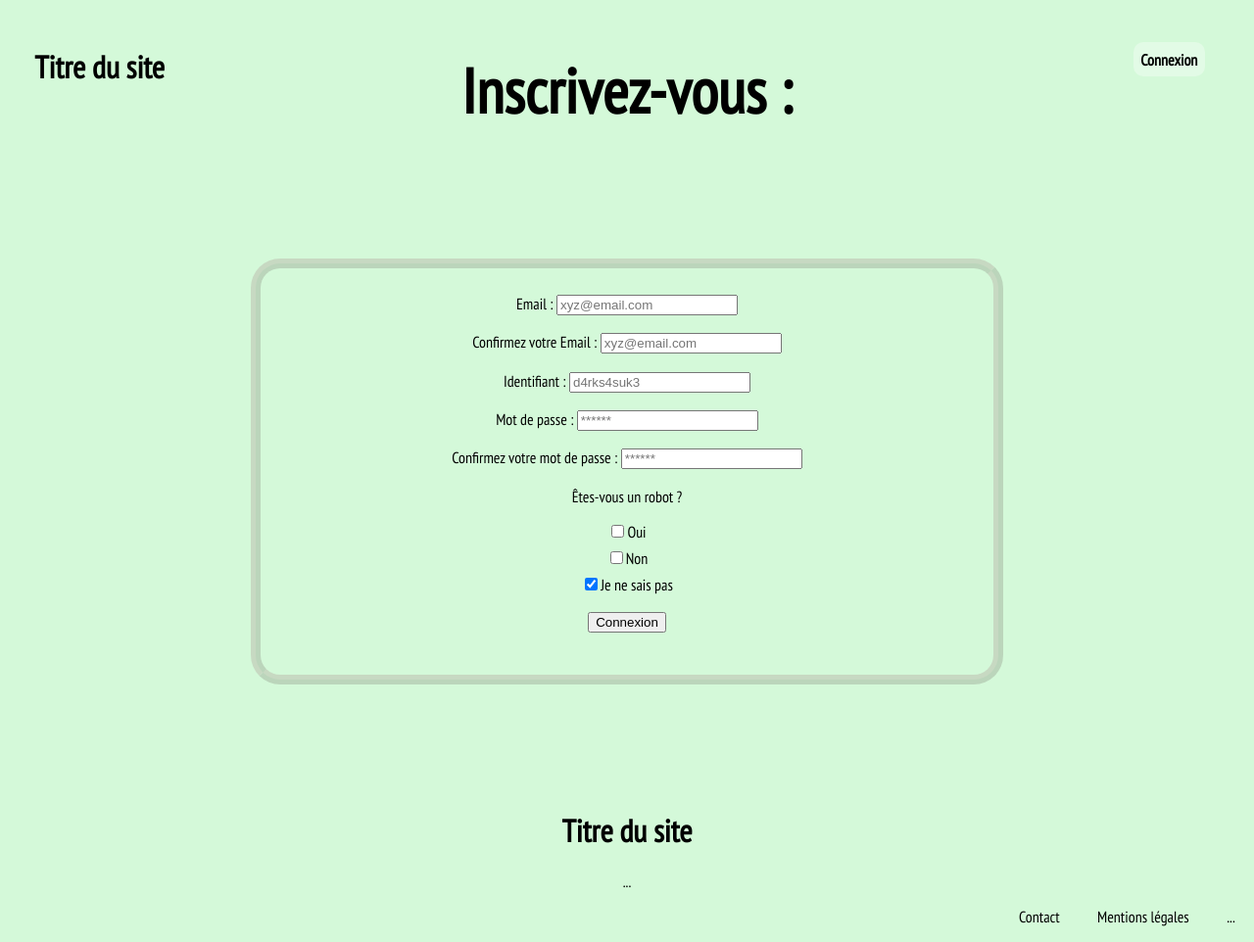
After one commit to Kupodecuisine/Realisations_fil_rouge, a PHP site: page /inscription.html in a window 1280 px wide. The commit adds this page. Shown: the whole page at 98% size. Run offline with PHP 8.4, Linux system fonts and the light colour scheme.

Commit message:
modif + ajout connexion/inscription

```diff
--- a/Realisation_2_HTML_CSS/css.css
+++ b/Realisation_2_HTML_CSS/css.css
@@ -1,4 +1,4 @@
-/* h1 h4 h5 = index // h2 = track */
+/* h1 h4 h5 = index // h2 = track connexion */
 
 @import url('https://fonts.googleapis.com/css2?family=PT+Sans+Narrow&display=swap');
 
@@ -111,6 +111,15 @@ header nav ul li {
 	margin: 25px;
 }
 
+/* Header Connexion/Inscription */
+
+header div h2 {
+	grid-column: 2;
+	text-align: center;
+	margin-top: 3%;
+	font-size: 8vh;
+}
+
 
 
 /* Contenu */
@@ -154,6 +163,7 @@ h5 {
 	border: solid 2px #262944;
 	box-shadow: 10px 10px 10px rgba(88,90,89,0.5);
 }
+
 
 
 /* Footer */
@@ -269,3 +279,28 @@ footer h1, footer p {
 #into:nth-child(2) p strong {
 	font-weight: bold;
 }
+
+
+/*Connexion // Inscription */
+
+.formulaire {
+	padding: 2%;
+	margin: 6% 20% 10% 20%;
+	display: flex;
+	flex-direction: column;
+	text-align: center;
+	border: ridge 10px rgba(131,34,69,0.15);
+	border-radius: 30px;
+}
+
+.formulaire div {
+	margin-bottom: 2.5%;
+}
+
+.formulaire .box {
+	margin-bottom: 1%;
+}
+
+.la1 {
+	font-size: 2vh;
+}
--- a/Realisation_2_HTML_CSS/index.html
+++ b/Realisation_2_HTML_CSS/index.html
@@ -21,8 +21,8 @@
 			</div>
 			<nav>
 				<ul>
-					<li><a href=#>Connexion</a></li>
-					<li><a href=#>S'inscrire</a></li>
+					<li><a href="connexion.html">Connexion</a></li>
+					<li><a href="inscription.html">S'inscrire</a></li>
 				</ul>
 			</nav>
 
--- /dev/null
+++ b/Realisation_2_HTML_CSS/inscription.html
@@ -0,0 +1,77 @@
+<!DOCTYPE html>
+<html lang="fr">
+	<head>
+		<meta charset="utf-8"/>
+		<link rel="stylesheet" href="css.css">
+		<title>Connexion</title>
+	</head>
+
+	<body>
+
+		<header>
+			<h1><a href="index.html">Titre du site</a></h1>
+			<div>
+				<h2> Inscrivez-vous : <h2>
+			</div>
+			<nav>
+				<ul>
+					<li><a href="connexion.html">Connexion</a></li>
+				</ul>
+			</nav>
+		</header>
+		<div class="formulaire">
+			<form method="post" action="connexionSite.php">
+				<div class="la1">
+					<label for="email">Email :</label>
+					<input type="email" name="email" placeholder="xyz@email.com" required />
+				</div>
+				<div class="la1">
+					<label for="email">Confirmez votre Email :</label>
+					<input type="email" name="email" placeholder="xyz@email.com" required />
+				</div>
+				<div class="la1">
+					<label for="pseudo">Identifiant :</label>
+					<input type="text" name="pseudo" placeholder="d4rks4suk3" required />
+				</div>
+				<div class="la1">
+					<label for="password">Mot de passe :</label>
+					<input type="password" name="password" placeholder="******" required />
+				</div>
+				<div class="la1">
+					<label for="password">Confirmez votre mot de passe :</label>
+					<input type="password" name="password" placeholder="******" required />
+				</div>
+
+				<div>
+					<p class="la1">Êtes-vous un robot ?<p>
+					<div class="box">
+						<input type="checkbox" /><label for="checkbox">Oui </label>
+					</div>
+					<div class="box">
+						<input type="checkbox" /><label for="checkbox">Non </label>
+					</div>
+					<div class="box">
+						<input type="checkbox" checked/><label for="checkbox">Je ne sais pas </label>
+					</div>
+				</div>
+				<div>
+					<input type="submit" value="Connexion"/>
+				</div>
+			</form>
+		</div>
+		<footer>
+
+			<h1>Titre du site</h1>
+			<p>...</p>
+			<nav>
+				<ul id="idflex">
+					<li><a href=#>Contact</a></li>
+					<li><a href=#>Mentions légales</a></li>
+					<li><a href=#>...</a></li>
+				</ul>
+			</nav>
+		</footer>
+
+	</body>
+
+</html>
--- a/Realisation_2_HTML_CSS/track.html
+++ b/Realisation_2_HTML_CSS/track.html
@@ -18,8 +18,8 @@
 			</div>
 			<nav>
 				<ul>
-					<li><a href=#>Connexion</a></li>
-					<li><a href=#>S'inscrire</a></li>
+					<li><a href="connexion.html">Connexion</a></li>
+					<li><a href="inscription.html">S'inscrire</a></li>
 				</ul>
 			</nav>
 		</header>
```
Also changed, not shown: Realisation_2_HTML_CSS/connexion.html (added, +65 -0 lines), Realisation_2_HTML_CSS/schémas/page index 1300.png (added), Realisation_2_HTML_CSS/schémas/page index 800px.png (added), Realisation_2_HTML_CSS/schémas/page track .png (added).
